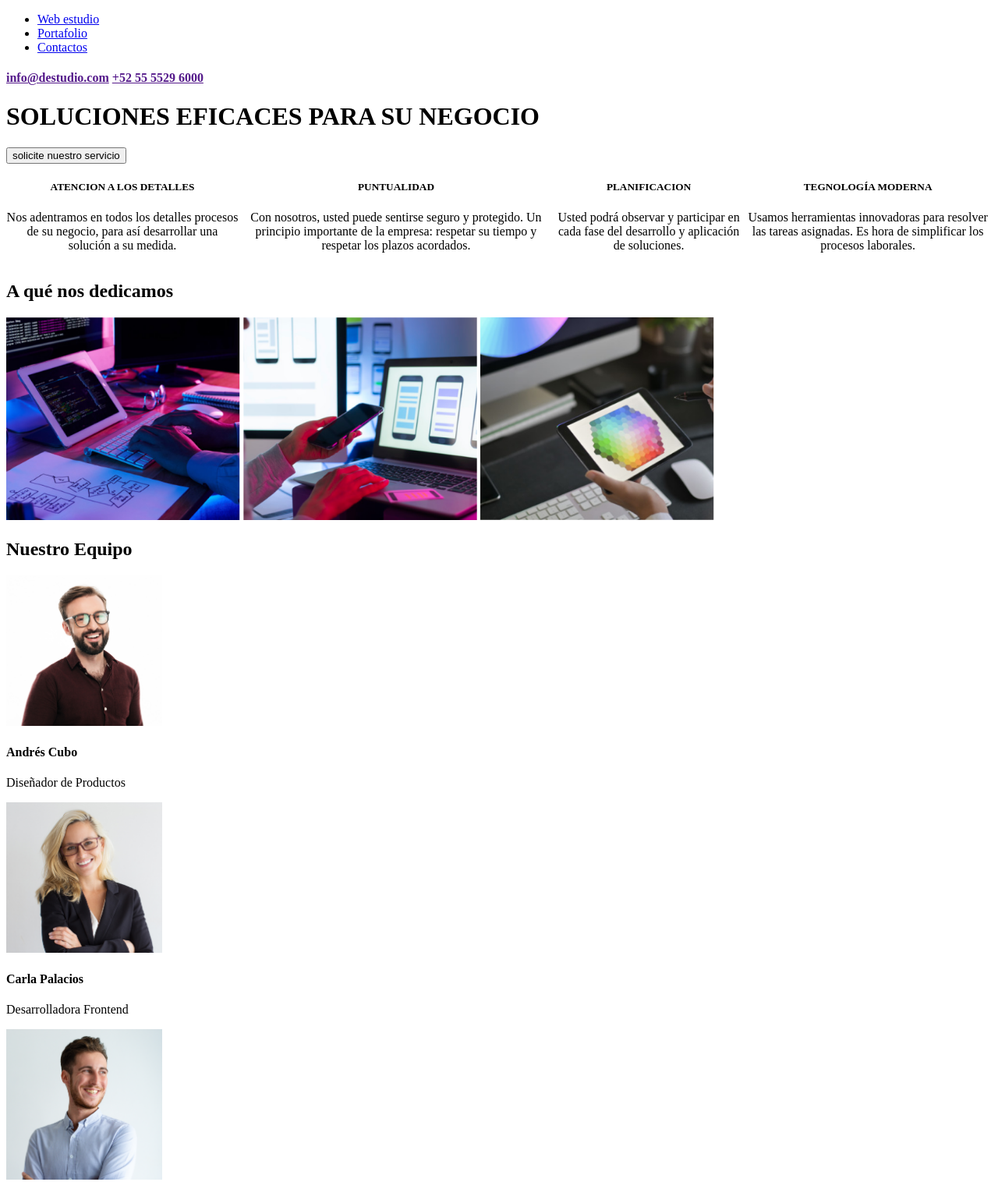
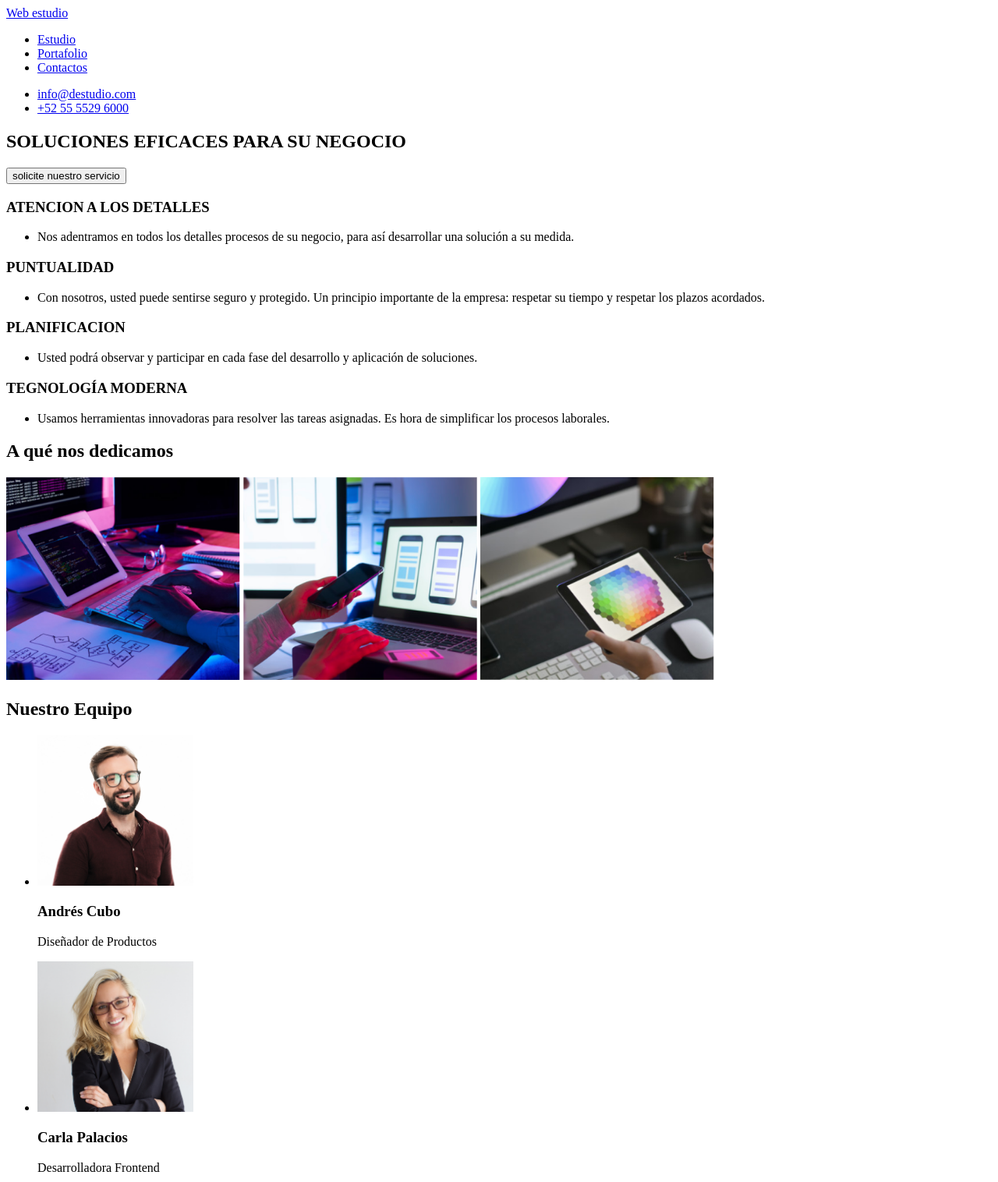
Before and after one commit to MariaBetancur/goit-markup-hw-01, a plain HTML site: page index.html in a window 1280 px wide. Shown: the top 1516 px of the page at 78% size. Drawn offline with Linux system fonts and the light colour scheme.

Commit message:
goit-markup-hw-01
repositorio con cambios de nombre y correcciones sugeridas por el mentor

```diff
--- a/index.html
+++ b/index.html
@@ -9,86 +9,109 @@
             <body>
               <header>
                 <!--Linea superior  -->
+                <a href="#">Web estudio</a>
                 <nav class="menu">
                 <ul>
-                <li><a href="#">Web estudio</a></li>
+
+                  <li><a href="#">Estudio</a></li>
                   <li><a href="#">Portafolio</a></li>
                   <li><a href="#">Contactos</a></li>
                 </ul>
                 </nav>
 
-              <h4><a href="">info@destudio.com</a>
-                  <a href="">+52 55 5529 6000</a></h4>
+              <ul>
+                  <li><a href="mailto:">info@destudio.com</a></li>
+                  <li><a href="tel:">+52 55 5529 6000</a></li>
+                </ul>
+
               </header>
 
               <main>
 
                     <!--TÍTULO  -->
+                    <section>
                     <h1>SOLUCIONES EFICACES PARA
                         SU NEGOCIO</h1>
-                  <button type="submit">solicite nuestro servicio</button>
+                    <button type="button">solicite nuestro servicio</button>
+                    </section>
 
                     <!-- Group 1 -->
-                <div style="display:flex">
-                <div style="text-align: center;"><h5>ATENCION A LOS DETALLES</h5>
-                  <p>Nos adentramos en todos los detalles
+                    <section>
+
+
+                  <h3>ATENCION A LOS DETALLES</h3>
+                    <ul><li>Nos adentramos en todos los detalles
                     procesos de su negocio, para así
-                  desarrollar una solución a su medida.</p>
-                </div>
+                    desarrollar una solución a su medida.</li></ul>
 
-                <div style="text-align: center;"> <h5>PUNTUALIDAD</h5>
-                  <p>Con nosotros, usted puede sentirse
+
+                  <h3>PUNTUALIDAD</h3>
+                    <ul><li>Con nosotros, usted puede sentirse
                     seguro y protegido. Un principio
                     importante de la empresa: respetar su tiempo
-                      y respetar los plazos acordados.</p></div>
+                        y respetar los plazos acordados.</li></ul>
 
-                <div style="text-align: center;"><h5>PLANIFICACION</h5>
-                  <p> Usted podrá observar y participar en
+                  <h3>PLANIFICACION</h3>
+                    <ul><li> Usted podrá observar y participar en
                         cada fase del desarrollo y aplicación de
-                      soluciones.</p></div>
+                        soluciones.</li></ul>
 
-                <div style="text-align: center;"> <h5>TEGNOLOGÍA MODERNA</h5>
-                  <p>Usamos herramientas innovadoras para
+                  <h3>TEGNOLOGÍA MODERNA</h3>
+                    <ul><li>Usamos herramientas innovadoras para
                     resolver las tareas asignadas. Es hora
-                  de simplificar los procesos laborales.</p></div>
-                </div>
+                    de simplificar los procesos laborales.</li></ul>
+
+                  </section>
 
                     <!--A QUE NOS DEDICAMOS  -->
+                    <section>
                     <h2>A qué nos dedicamos</h2>
 
-                  <img src="./images/a%20que%20nos%20dedicamos/imagen%201.jpg" alt="tablet,pantalla y teclado" width= "300">
-                  <img src="./images/a%20que%20nos%20dedicamos/imagen%202.jpg" alt="portatil-celular" width= "300">
-                  <img src="./images/a%20que%20nos%20dedicamos/imagen%203.jpg" alt="tablet" width= "300">
+                    <img src="./images/images1.jpg" alt="tablet,pantalla y teclado" width= "300">
+                    <img src="./images/images2.jpg" alt="portatil-celular" width= "300">
+                    <img src="./images/images3.jpg" alt="tablet" width= "300">
+
+                    </section>
 
                     <!-- NUESTRO EQUIPO -->
+                    <section>
                     <h2>Nuestro Equipo</h2>
+                    <ul>
 
-                        <img src="./images/NUESTRO%20EQUIPO/imagen%201.jpg" alt="Andres cubo" width="200">
-                        <h4>Andrés Cubo</h4>
-                        <p>Diseñador de Productos</p>
+                      <li> <img src="./images/images4.jpg" alt="Andres cubo" width="200">
+                      <h3>Andrés Cubo</h3>
+                      <p>Diseñador de Productos</p></li>
 
 
-                    <img src="./images/NUESTRO%20EQUIPO/imagen%202.jpg" alt="Carla palacios" width="200">
-                    <h4>Carla Palacios</h4>
-                    <p>Desarrolladora Frontend</p>
+                      <li><img src="./images/images5.jpg" alt="Carla palacios" width="200">
+                      <h3>Carla Palacios</h3>
+                      <p>Desarrolladora Frontend</p></li>
 
-                    <img src="./images/NUESTRO%20EQUIPO/imagen%203.jpg" alt="Mario Dorado" width="200">
-                    <h4>Mario Dorado</h4>
-                    <p>Marketing</p>
+                      <li><img src="./images/images6.jpg" alt="Mario Dorado" width="200">
+                      <h3>Mario Dorado</h3>
+                      <p>Marketing</p></li>
 
 
-                        <img src="./images/NUESTRO%20EQUIPO/imagen%204.jpg" alt="Pablo Mijangos" width="200">
-                        <h4>Pablo Mijangos</h4>
-                        <p>Diseñador IU</p>
+                      <li><img src="./images/images7.jpg" alt="Pablo Mijangos" width="200">
+                      <h3>Pablo Mijangos</h3>
+                      <p>Diseñador IU</p></li>
+
+                      </ul>
+                    </section>
+
 
                 </main>
 
                 <footer>
-                  <address> <a href="#">Web Estudio</a><br>
-                  <span>Calz. Ticomán500, Ciudad de México, CDMX, México</span><br>
-                  <span> info@example.com</span><br>
-                  <span>+52 55 5529 6000</span>
+                    <address>
+                    <ul>
+                    <li><a href="#">Web Estudio</a></li>
+                    <li> <a href="https://goo.gl/maps/VxaErWQ52jERczwh9" rel="noopener noreferrer" target="_blank">Calz. Ticomán500, Ciudad de México, CDMX, México</a> </li>
+                    <li> <a href="mailto:"></a> info@example.com</li>
+                    <li><a href="tel:"></a>+52 55 5529 6000</li>
+                    </ul>
                     </address>
+
                 </footer>
 
 
```
Also changed, not shown: images/images1.jpg (renamed from images/a que nos dedicamos/imagen 1.jpg), images/images2.jpg (renamed from images/a que nos dedicamos/imagen 2.jpg), images/images3.jpg (renamed from images/a que nos dedicamos/imagen 3.jpg), images/images4.jpg (renamed from images/NUESTRO EQUIPO/imagen 1.jpg), images/images5.jpg (renamed from images/NUESTRO EQUIPO/imagen 2.jpg), images/images6.jpg (renamed from images/NUESTRO EQUIPO/imagen 3.jpg), images/images7.jpg (renamed from images/NUESTRO EQUIPO/imagen 4.jpg). Lines whose indentation alone changed are shown as unchanged.
